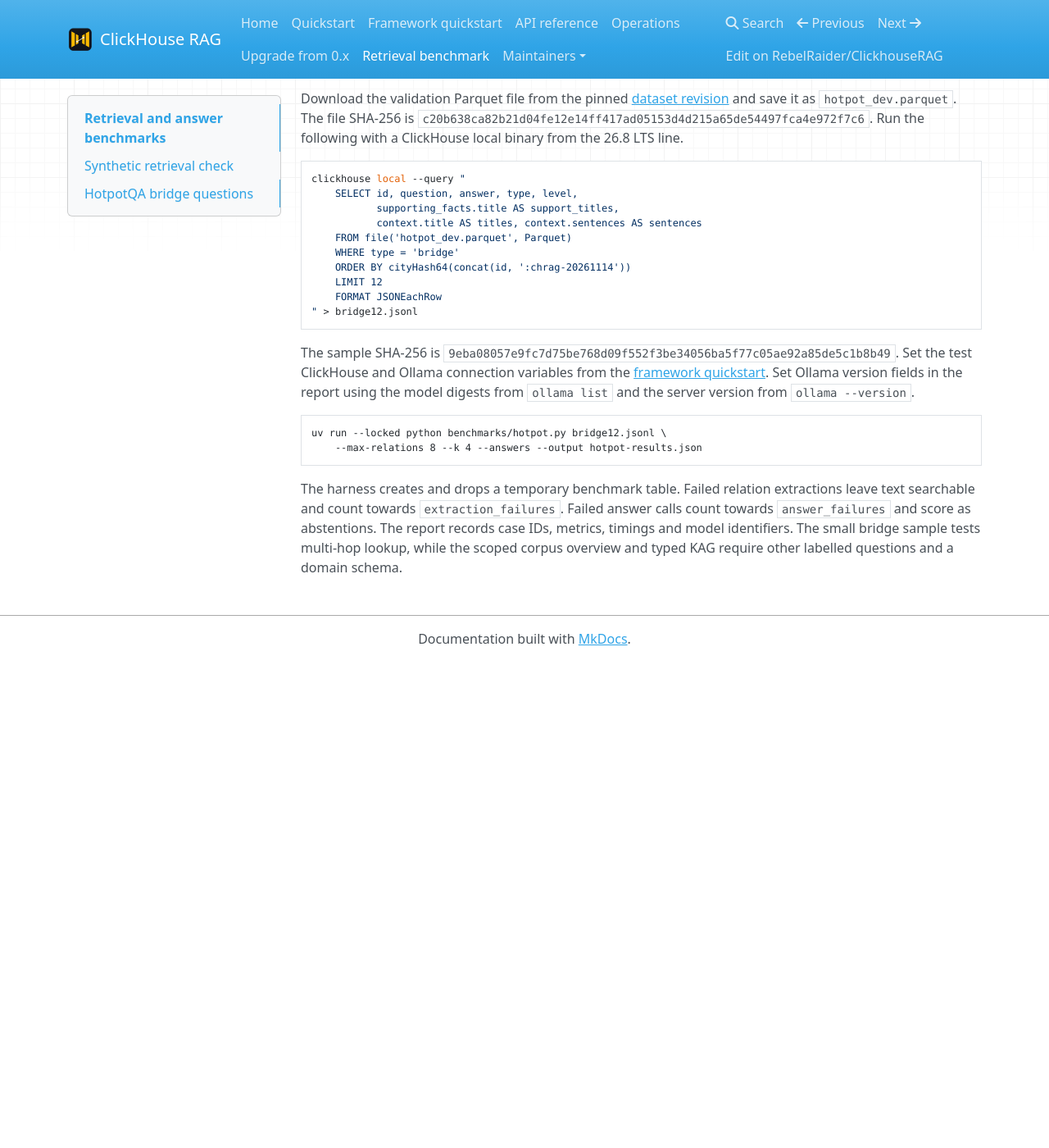
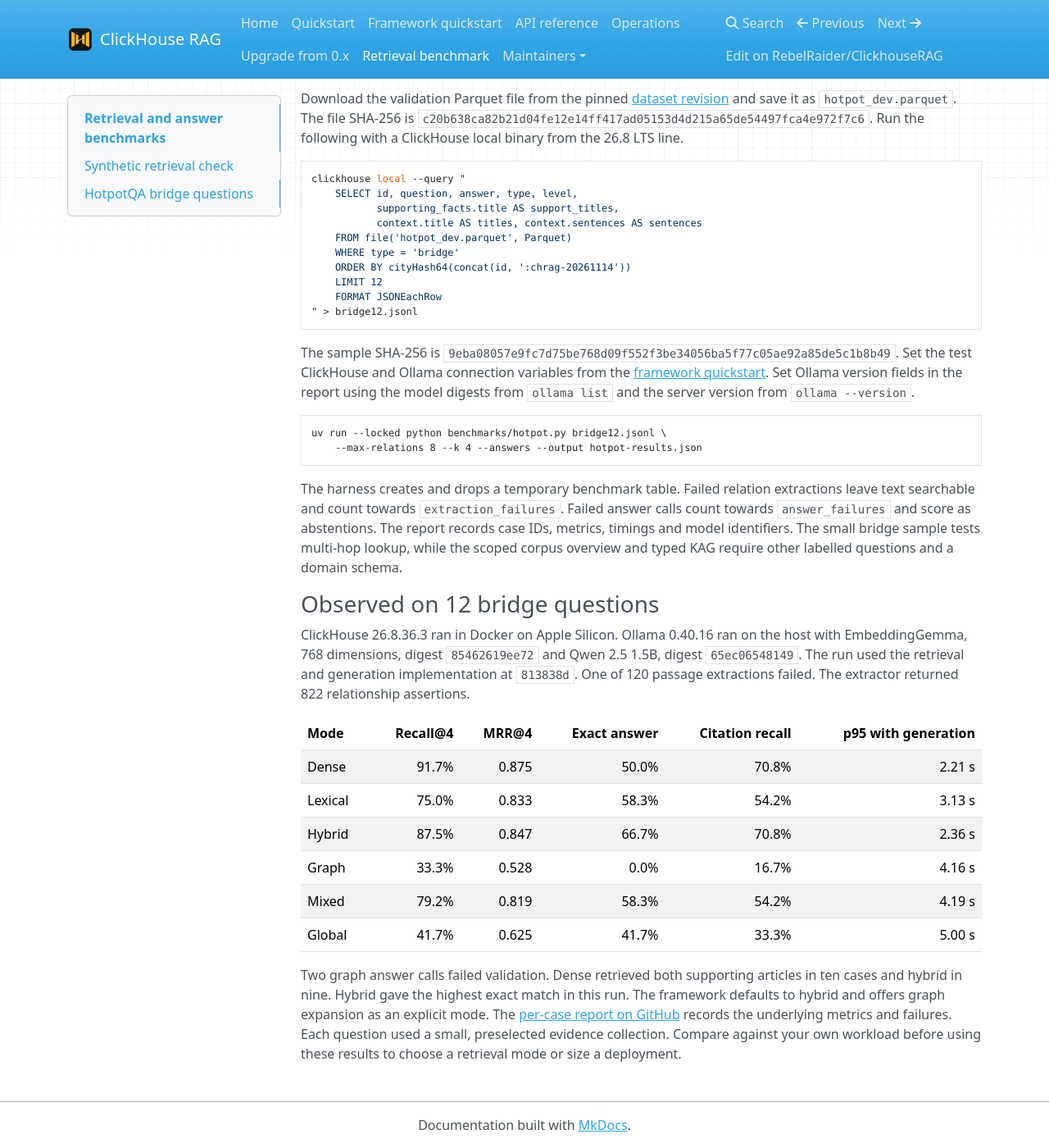
Before and after one commit to RebelRaider/ClickhouseRAG, an MkDocs documentation site: the page built from docs/benchmark.md, in a window 1280 px wide and 1400 px high, scrolled down 898 px. Shown: the whole window at 82% size. Built offline with MkDocs 1.6.1, drawn with Linux system fonts in a browser that asks for light colours; nearby versions of some CDN libraries; before the commit the page ends 1705 px from its top, so only the background shows below that.

Commit message:
feat(retrieval): default to hybrid after HotpotQA evaluation

```diff
--- a/docs/benchmark.md
+++ b/docs/benchmark.md
@@ -68,3 +68,28 @@ Failed answer calls count towards `answer_failures` and score as abstentions.
 The report records case IDs, metrics, timings and model identifiers. The small
 bridge sample tests multi-hop lookup, while the scoped corpus overview and
 typed KAG require other labelled questions and a domain schema.
+
+### Observed on 12 bridge questions
+
+ClickHouse 26.8.36.3 ran in Docker on Apple Silicon. Ollama 0.40.16 ran on
+the host with EmbeddingGemma, 768 dimensions, digest `85462619ee72` and
+Qwen 2.5 1.5B, digest `65ec06548149`. The run used the retrieval and
+generation implementation at `813838d`. One of 120 passage extractions
+failed. The extractor returned 822 relationship assertions.
+
+| Mode | Recall@4 | MRR@4 | Exact answer | Citation recall | p95 with generation |
+| --- | ---: | ---: | ---: | ---: | ---: |
+| Dense | 91.7% | 0.875 | 50.0% | 70.8% | 2.21 s |
+| Lexical | 75.0% | 0.833 | 58.3% | 54.2% | 3.13 s |
+| Hybrid | 87.5% | 0.847 | 66.7% | 70.8% | 2.36 s |
+| Graph | 33.3% | 0.528 | 0.0% | 16.7% | 4.16 s |
+| Mixed | 79.2% | 0.819 | 58.3% | 54.2% | 4.19 s |
+| Global | 41.7% | 0.625 | 41.7% | 33.3% | 5.00 s |
+
+Two graph answer calls failed validation. Dense retrieved both supporting
+articles in ten cases and hybrid in nine. Hybrid gave the highest exact match
+in this run. The framework defaults to hybrid and offers graph expansion as
+an explicit mode. The [per-case report on GitHub](https://github.com/RebelRaider/ClickhouseRAG/blob/v1.1.0-rc.1/benchmarks/results/hotpotqa-bridge12.json)
+records the underlying metrics and failures. Each question used a small,
+preselected evidence collection. Compare against your own workload before
+using these results to choose a retrieval mode or size a deployment.
```
Also changed, not shown: docs/framework.md (+5 -5 lines), 4 other files.
